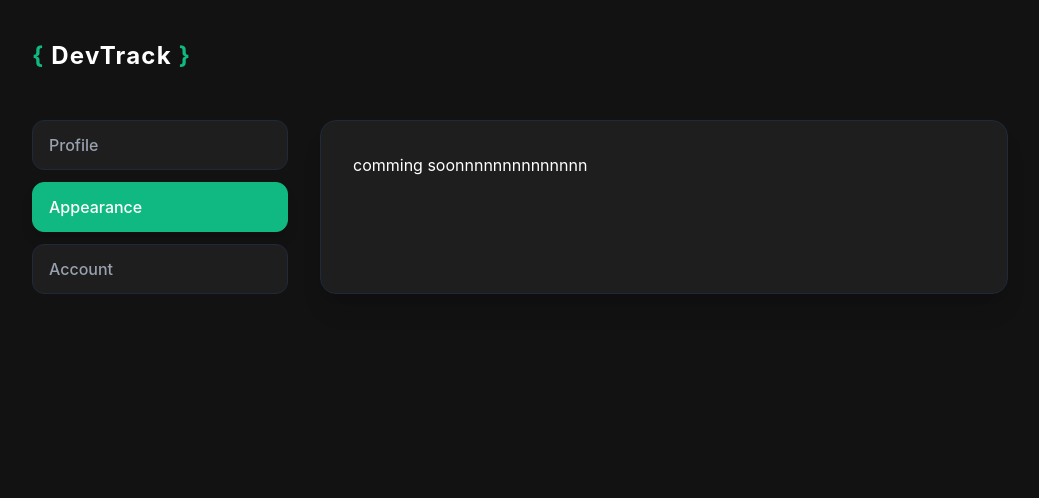
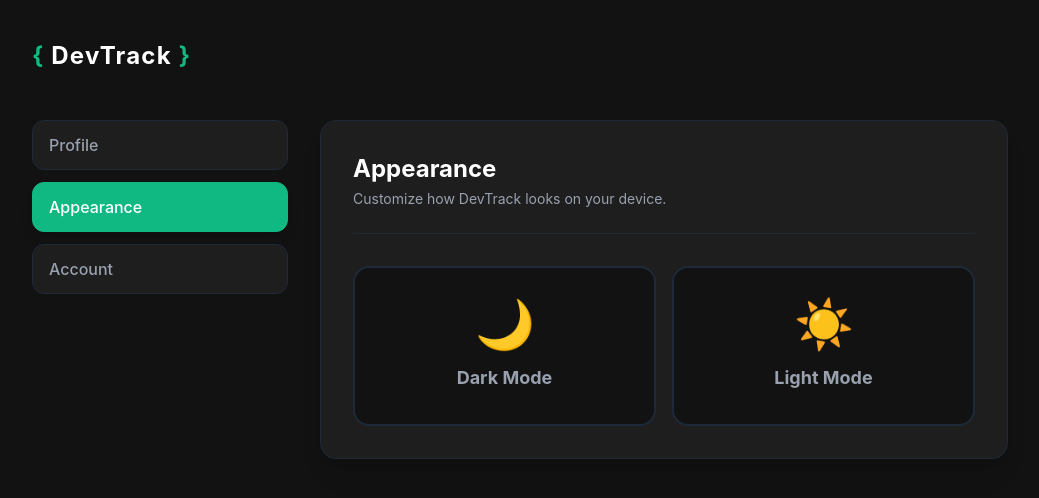
Before and after one commit to gustavotcosta79/devtrack-app, a React app in the folder frontend/: page /settings in a window 1280 px wide. Both pictures are taken after a click on the button "Appearance". Shown: the top 498 px of the page, without its empty margins (120-1159 px from the left). Built offline with nearby package versions, Linux system fonts and the light colour scheme; no server answers; the HTML template or start-up script is replaced by a standard one.

Commit message:
UX melhorada (toast para as notificações invés do alert, botão de loading e página 404).

```diff
--- a/frontend/package.json
+++ b/frontend/package.json
@@ -14,6 +14,7 @@
     "lucide-react": "^1.7.0",
     "react": "^19.2.4",
     "react-dom": "^19.2.4",
+    "react-hot-toast": "^2.6.0",
     "react-router-dom": "^7.14.1",
     "recharts": "^3.8.1",
     "tailwindcss": "^4.2.2"
--- a/frontend/src/App.jsx
+++ b/frontend/src/App.jsx
@@ -18,6 +18,8 @@
 import Navbar from "./components/Navbar.jsx";
 import RepositoriesPage from "./Pages/RepositoriesPage.jsx";
 import SettingsPage from "./Pages/SettingsPage.jsx";
+import {toast, Toaster} from "react-hot-toast";
+import NotFoundPage from "./Pages/NotFoundPage.jsx";
 
 
 const API_BASE_URL = import.meta.env.VITE_API_URL;
@@ -45,6 +47,19 @@
     const [myDashboardData, setMyDashboardData] = useState(null);
     const [myRepositories, setMyRepositories] = useState([]);
 
+    const [theme, setTheme] = useState(localStorage.getItem("theme"))
+
+    useEffect(() => {
+        const element = document.body;
+        if (theme === 'light'){
+            element.classList.add("light-mode")
+        }
+        else if (theme === 'dark'){
+            element.classList.remove("light-mode")
+        }
+
+        localStorage.setItem("theme",theme)
+    }, [theme]);
 
     useEffect(() => {
         if (location.pathname === "/dashboard") {
@@ -262,9 +277,10 @@
 
             setUserRepos(userRepos.filter((repo) => repo.id !== repoId))
             setMyRepositories(myRepositories.filter((repo) => repo.id !== repoId));
+            toast.success("Repository Deleted!")
         } catch (error){
             console.error("Erro ao apagar repositorio: ", error);
-            alert("Operation to delete this repository was not possible. Try again later.");
+            toast.error("Operation to delete this repository was not possible. Try again later.");
         }
 
     }
@@ -273,6 +289,7 @@
             const token = localStorage.getItem("token");
             if (!token) return;
 
+            try {
                 const updateRepoEndpoint = `${API_BASE_URL}/repositories/${repoId}`;
 
                 const updateResponse = await fetch(updateRepoEndpoint, {
@@ -288,9 +305,12 @@
                 if (!updateResponse.ok){
                     throw new Error ("Error Updating the repository!")
                 }
-
                 setUserRepos(userRepos.map((repo) => repo.id === repoId ? {...repo, ...repoUpdatedData} : repo));
                 setMyRepositories(myRepositories.map((repo) => repo.id === repoId ? {...repo, ...repoUpdatedData} : repo));
+                toast.success("Repository Updated!")
+            } catch (error){
+                toast.error ("Error Updating the repository")
+            }
     }
 
     const deleteUser = async (userId) => {
@@ -311,11 +331,12 @@
             if (!deleteUserResponse.ok){
                 throw new Error ('Error Deleting the account');
             }
+            toast.success("User account deleted!");
             handleLogout();
         }
         catch (error) {
             console.error("Erro ao apagar conta: ", error);
-            alert("Error deleting account. Try again later.");
+            toast.error("Error deleting account. Try again later.");
         }
 
     }
@@ -323,6 +344,7 @@
 
     return (
         <div className="min-h-screen bg-primary text-white font-sans selection:bg-accent selection:text-white">
+            <Toaster/>
             <div className="max-w-5xl mx-auto px-6 py-10">
 
                 <header className="flex items-center justify-between mb-12">
@@ -455,8 +477,14 @@
                         }/>
 
                         <Route path="/settings" element={
-                            <SettingsPage user={authenticatedUser} onDeleteUser={deleteUser}/>
+                            <SettingsPage user={authenticatedUser} onDeleteUser={deleteUser} setTheme={setTheme} theme={theme}/>
                         }/>
+
+                        <Route path="*" element={
+                            <NotFoundPage navigate={navigate}/>
+                        }
+                        />
+
                     </Routes>
                </main>
             </div>
--- /dev/null
+++ b/frontend/src/Pages/NotFoundPage.jsx
@@ -0,0 +1,42 @@
+import React, { useMemo } from 'react'
+
+const movieQuotes = [
+    { text: "These aren't the URLs you're looking for... *Jedi hand wave*" },
+    { text: "YOU SHALL NOT PASS! ...because this route is not defined." },
+    { text: "Hasta la vista, page. The link you were looking for has been terminated." },
+    { text: "Houston, we have a (404) problem. We've lost connection with this URL." },
+    { text: "I see dead pages..." },
+    { text: "I'm gonna make you an offer you can't refuse: go back to the base, because this page doesn't exist." }
+];
+
+const NotFoundPage = ({navigate}) => {
+
+    // Escolhe uma frase aleatória apenas uma vez quando o componente é renderizado
+    const randomQuote = useMemo(() => {
+        const randomIndex = Math.floor(Math.random() * movieQuotes.length);
+        return movieQuotes[randomIndex];
+    }, []);
+
+    return (
+        <div className="flex flex-col gap-8 items-center justify-center mt-20 px-4 text-center animate-in fade-in zoom-in duration-500">
+
+            <h1 className="text-8xl font-black text-transparent bg-clip-text bg-linear-to-r from-accent to-emerald-200 drop-shadow-lg">
+                404
+            </h1>
+
+            <div className="bg-secondary border border-gray-800 p-8 rounded-2xl max-w-lg shadow-[0_0_20px_rgba(16,185,129,0.1)] relative">
+                <p className="text-xl text-gray-300 italic mb-4 relative z-10">
+                    {randomQuote.text}
+                </p>
+            </div>
+
+            <button className="border-2 border-accent text-xl font-bold gap-2 px-8 py-4 rounded-xl bg-primary hover:bg-accent hover:text-white transition-all cursor-pointer shadow-lg"
+                    onClick={() => navigate("/")}>
+                Go back to the base
+            </button>
+
+        </div>
+    )
+}
+
+export default NotFoundPage
--- a/frontend/src/Pages/SettingsPage.jsx
+++ b/frontend/src/Pages/SettingsPage.jsx
@@ -1,6 +1,6 @@
 import React, {useEffect, useState} from 'react'
 
-const SettingsPage = ({user, onDeleteUser}) => {
+const SettingsPage = ({user, onDeleteUser,setTheme, theme}) => {
 
   const [activeTab, setActiveTab] = useState("profile")
   const [editUserData, setEditUserData] = useState(null)
@@ -27,6 +27,7 @@
             : "bg-secondary border-gray-800 text-gray-400 hover:bg-gray-800 hover:text-white"
     }`;
   };
+
 
   return (
       <div className="flex flex-col md:flex-row gap-8 w-full animate-in fade-in duration-500">
@@ -71,7 +72,7 @@
                        className="w-full bg-[#1c2128] border border-gray-700 rounded-lg p-3 text-gray-500 cursor-not-allowed outline-none"
                 />
                 Email:
-                <input type="text" value={editUserData?.email || ""} readOnly={true}
+                <input type="text" value={editUserData?.email || "*Email set private on github options*"} readOnly={true}
                        className="w-full bg-[#1c2128] border border-gray-700 rounded-lg p-3 text-gray-500 cursor-not-allowed outline-none"
                 />
                 Avatar:
@@ -80,7 +81,49 @@
                 />
               </div>
           ): activeTab === 'appearance' ? (
-              <div> comming soonnnnnnnnnnnnnn</div>
+              <div className="flex flex-col gap-6">
+                <div>
+                  <h1 className="text-2xl font-bold text-white mb-1">Appearance</h1>
+                  <p className="text-gray-400 text-sm">Customize how DevTrack looks on your device.</p>
+                </div>
+
+                <hr className="border-gray-800" />
+
+                {/* Grelha de Cartões de Tema */}
+                <div className="grid grid-cols-1 md:grid-cols-2 gap-4 mt-2">
+
+                  {/* Cartão Dark Mode */}
+                  <button
+                      onClick={() => setTheme("dark")}
+                      className={`flex flex-col items-center justify-center p-8 rounded-2xl border-2 transition-all cursor-pointer ${
+                          theme === 'dark'
+                              ? 'border-accent bg-accent/10 ]'
+                              : 'border-gray-800 bg-primary hover:border-gray-600'
+                      }`}
+                  >
+                    <span className="text-5xl mb-4">🌙</span>
+                    <span className={`text-lg font-bold ${theme === 'dark' ? 'text-accent' : 'text-gray-400'}`}>
+                              Dark Mode
+                          </span>
+                  </button>
+
+                  {/* Cartão Light Mode */}
+                  <button
+                      onClick={() => setTheme("light")}
+                      className={`flex flex-col items-center justify-center p-8 rounded-2xl border-2 transition-all cursor-pointer ${
+                          theme === 'light'
+                              ? 'border-accent bg-accent/10'
+                              : 'border-gray-800 bg-primary hover:border-gray-600'
+                      }`}
+                  >
+                    <span className="text-5xl mb-4">☀️</span>
+                    <span className={`text-lg font-bold ${theme === 'light' ? 'text-accent' : 'text-gray-400'}`}>
+                              Light Mode
+                          </span>
+                  </button>
+
+                </div>
+              </div>
           ) : activeTab === 'account' ? (
               <div>
                 <div>
--- a/frontend/src/index.css
+++ b/frontend/src/index.css
@@ -10,3 +10,9 @@
   background-color: var(--color-primary);
   color: white;
 }
+
+.light-mode {
+  --color-primary: #707070;
+  --color-secondary: #5a5a5a;
+  --color-accent: #10B981; /* Verde Esmeralda para os destaques e DevScore */
+}
```
Also changed, not shown: frontend/src/Pages/RepositoriesPage.jsx (+18 -3 lines), 1 other file (tests, documents, lock files or other folders). Lines whose indentation alone changed are shown as unchanged.
